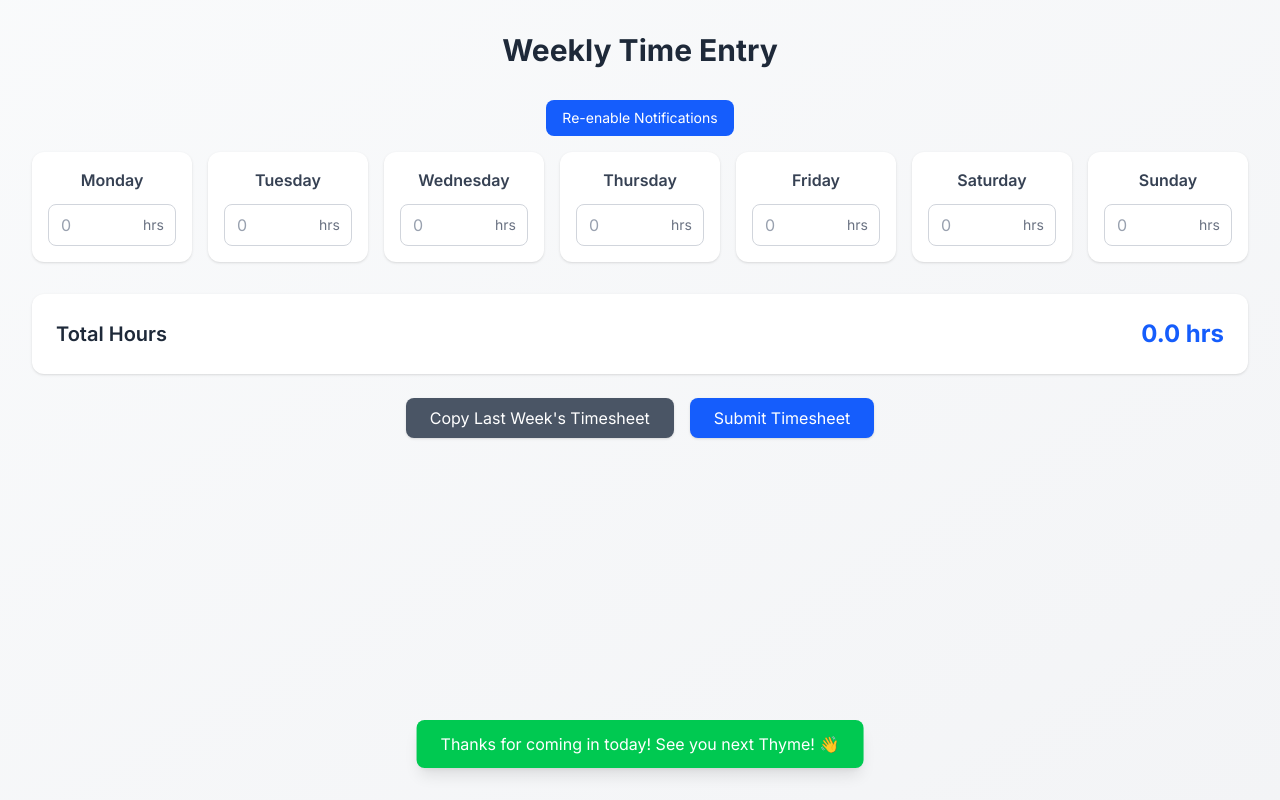
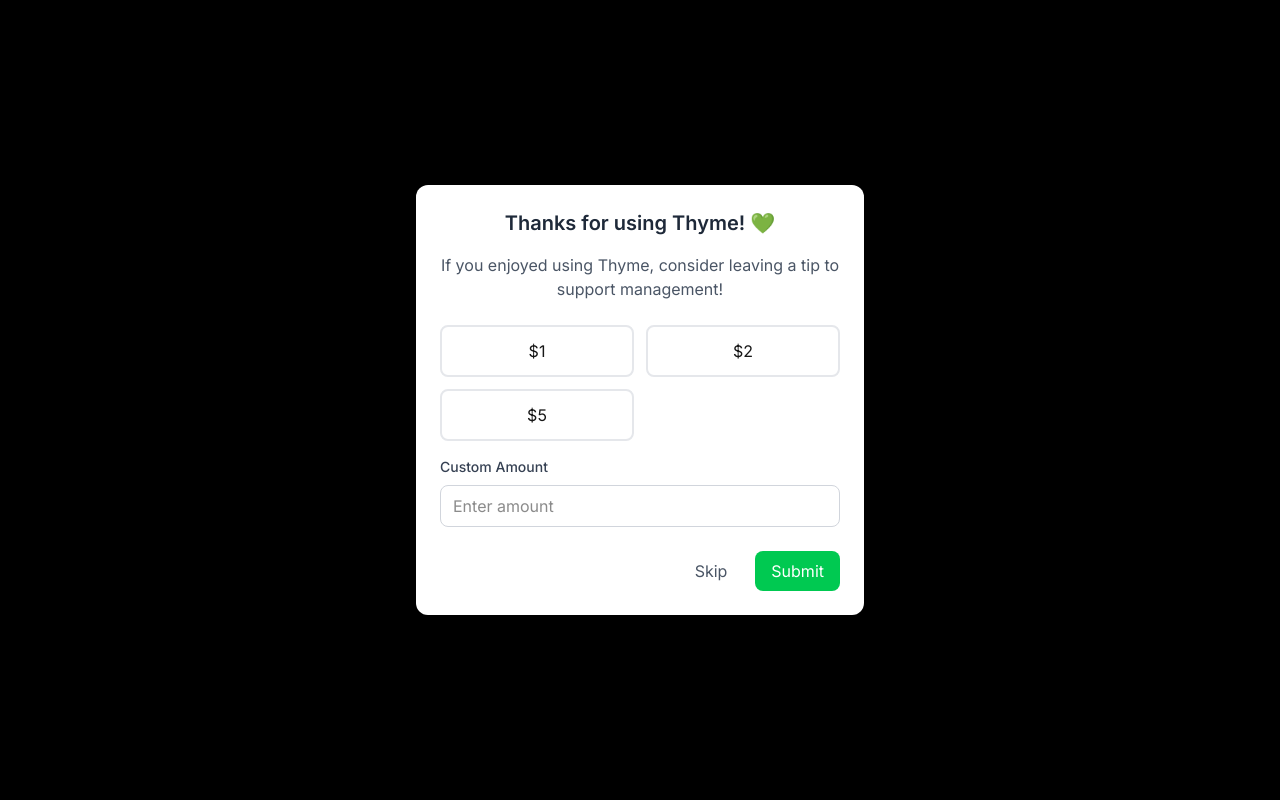
Before and after one commit to Richie97/thyme, a Next.js app: page / in a window 1280 px wide. Both pictures are taken after typing "5", "5", "5", "5", "5", "5" into the empty fields and a click on the button "Submit Timesheet". Built offline with nearby package versions, Linux system fonts and the light colour scheme.

Commit message:
Add tips

```diff
--- a/src/app/page.tsx
+++ b/src/app/page.tsx
@@ -112,6 +112,9 @@
     [key: string]: { show: boolean; type: "under" | "over"; message?: string };
   }>({});
   const [showThankYou, setShowThankYou] = useState(false);
+  const [showTipDialog, setShowTipDialog] = useState(false);
+  const [selectedTip, setSelectedTip] = useState<string>("");
+  const [customTip, setCustomTip] = useState<string>("");
   const [notificationPermission, setNotificationPermission] =
     useState<NotificationPermission>("default");
 
@@ -206,10 +209,24 @@
   };
 
   const handleSubmit = () => {
+    setShowTipDialog(true);
+  };
+
+  const handleTipSubmit = () => {
+    setShowTipDialog(false);
     setHours({});
     setNotifications({});
     setShowThankYou(true);
     setTimeout(() => setShowThankYou(false), 3000);
+    // Reset tip state
+    setSelectedTip("");
+    setCustomTip("");
+  };
+
+  const handleTipCancel = () => {
+    setShowTipDialog(false);
+    setSelectedTip("");
+    setCustomTip("");
   };
 
   const handleCopyLastWeek = () => {
@@ -339,6 +356,69 @@
           </button>
         </div>
 
+        {showTipDialog && (
+          <div className="fixed inset-0 bg-black bg-opacity-50 flex items-center justify-center p-4 z-50">
+            <div className="bg-white rounded-xl p-6 max-w-md w-full shadow-xl">
+              <h2 className="text-xl font-semibold text-gray-800 mb-4 text-center">
+                Thanks for using Thyme! 💚
+              </h2>
+              <p className="text-gray-600 mb-6 text-center">
+                If you enjoyed using Thyme, consider leaving a tip to support
+                management!
+              </p>
+
+              <div className="grid grid-cols-2 gap-3 mb-4">
+                {["$1", "$2", "$5"].map((tip) => (
+                  <button
+                    key={tip}
+                    onClick={() => setSelectedTip(tip)}
+                    className={`p-3 rounded-lg border-2 transition-colors ${
+                      selectedTip === tip
+                        ? "border-green-500 bg-green-50 text-green-700"
+                        : "border-gray-200 hover:border-green-300"
+                    }`}
+                  >
+                    {tip}
+                  </button>
+                ))}
+              </div>
+
+              <div className="mb-6">
+                <label className="block text-sm font-medium text-gray-700 mb-2">
+                  Custom Amount
+                </label>
+                <input
+                  type="number"
+                  min="0"
+                  step="0.01"
+                  value={customTip}
+                  onChange={(e) => {
+                    setCustomTip(e.target.value);
+                    setSelectedTip("");
+                  }}
+                  placeholder="Enter amount"
+                  className="w-full px-3 py-2 border border-gray-300 rounded-lg focus:ring-2 focus:ring-green-500 focus:border-transparent"
+                />
+              </div>
+
+              <div className="flex justify-end gap-3">
+                <button
+                  onClick={handleTipCancel}
+                  className="px-4 py-2 text-gray-600 hover:text-gray-800 transition-colors"
+                >
+                  Skip
+                </button>
+                <button
+                  onClick={handleTipSubmit}
+                  className="px-4 py-2 bg-green-500 text-white rounded-lg hover:bg-green-600 transition-colors"
+                >
+                  Submit
+                </button>
+              </div>
+            </div>
+          </div>
+        )}
+
         {showThankYou && (
           <div className="fixed bottom-8 left-1/2 -translate-x-1/2 bg-green-500 text-white px-6 py-3 rounded-lg shadow-lg animate-fade-in">
             Thanks for coming in today! See you next Thyme! 👋
```
